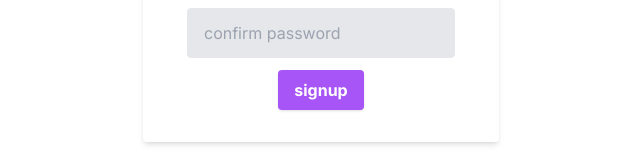
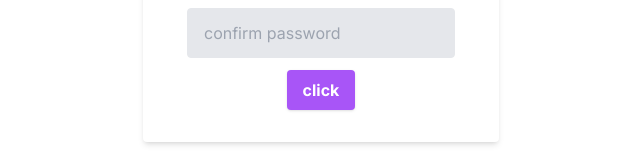
Before and after one commit to JoseOgam/Next20, a Next.js app in the folder auth/: page / in a window 1280 px wide. Shown: the part 298-458 px from the top of the page, without its empty margins (319-959 px from the left). Built offline with nearby package versions, Linux system fonts and the light colour scheme.

Commit message:
created types for CustomBtn

```diff
--- a/auth/app/page.tsx
+++ b/auth/app/page.tsx
@@ -1,3 +1,4 @@
+"use client";
 import { Signup } from "@/components";
 import Image from "next/image";
 
--- a/auth/components/Signup.tsx
+++ b/auth/components/Signup.tsx
@@ -3,7 +3,10 @@ import React from "react";
 import { CustomBtn } from ".";
 
 const Signup = () => {
-  const handleSubmitUsers = () => {};
+  const handleSubmitUsers = (e: any) => {
+    e.preventDefault();
+    console.log("submitted");
+  };
   return (
     <section className="flex justify-center items-center  pt-24">
       <form className="bg-white shadow-md rounded px-8 pt-6 pb-8 mb-4">
@@ -45,19 +48,19 @@ const Signup = () => {
           />
         </div>
         <div className="flex justify-center items-center md:w-full pt-3">
-          {/* <button
+          <button
+            onClick={handleSubmitUsers}
             className="shadow bg-purple-500 hover:bg-purple-400 focus:shadow-outline focus:outline-none
              text-white font-bold py-2 px-4 rounded"
-            type="button"
           >
-            Sign Up
-          </button> */}
-          <CustomBtn
+            click
+          </button>
+          {/* <CustomBtn
             title="signup"
             btnStyles="shadow bg-purple-500 hover:bg-purple-400 focus:shadow-outline focus:outline-none
              text-white font-bold py-2 px-4 rounded"
             handleSubmit={handleSubmitUsers}
-          />
+          /> */}
         </div>
       </form>
     </section>
--- a/auth/types/index.ts
+++ b/auth/types/index.ts
@@ -3,5 +3,5 @@ import { MouseEventHandler } from "react";
 export interface CustomBtnProps {
   title?: string;
   btnStyles?: string;
-  handleSubmit: MouseEventHandler<HTMLButtonElement>;
+  handleSubmit?: MouseEventHandler<HTMLButtonElement>;
 }
```
